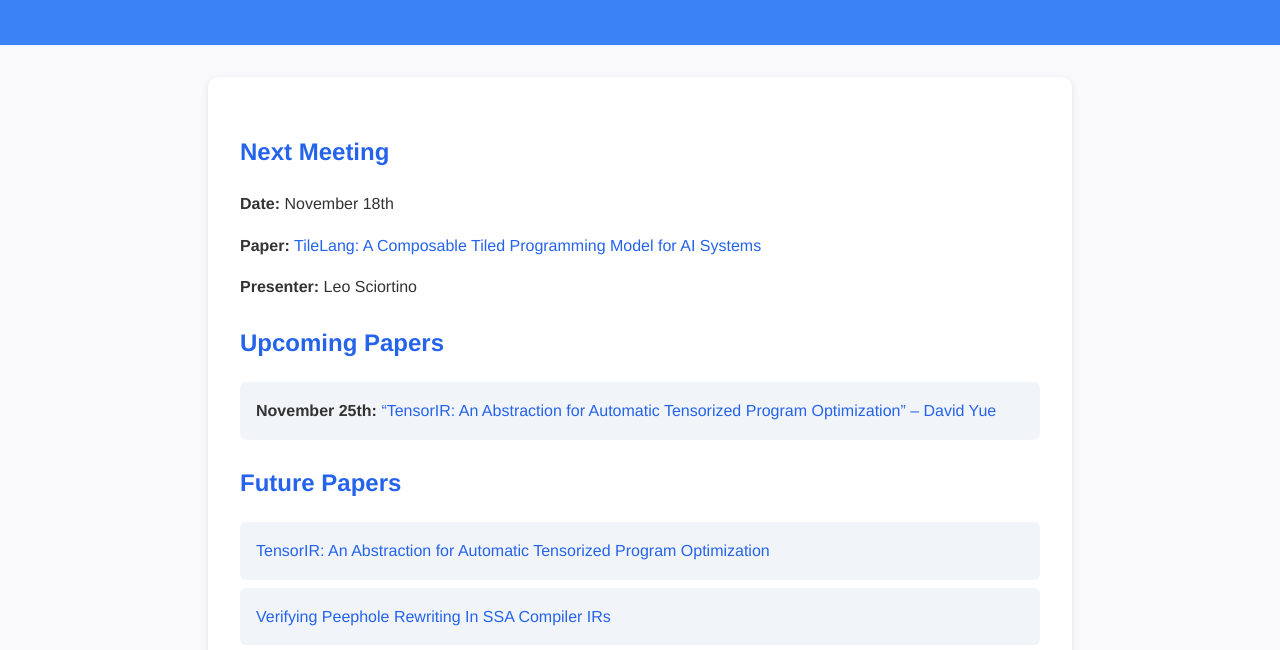
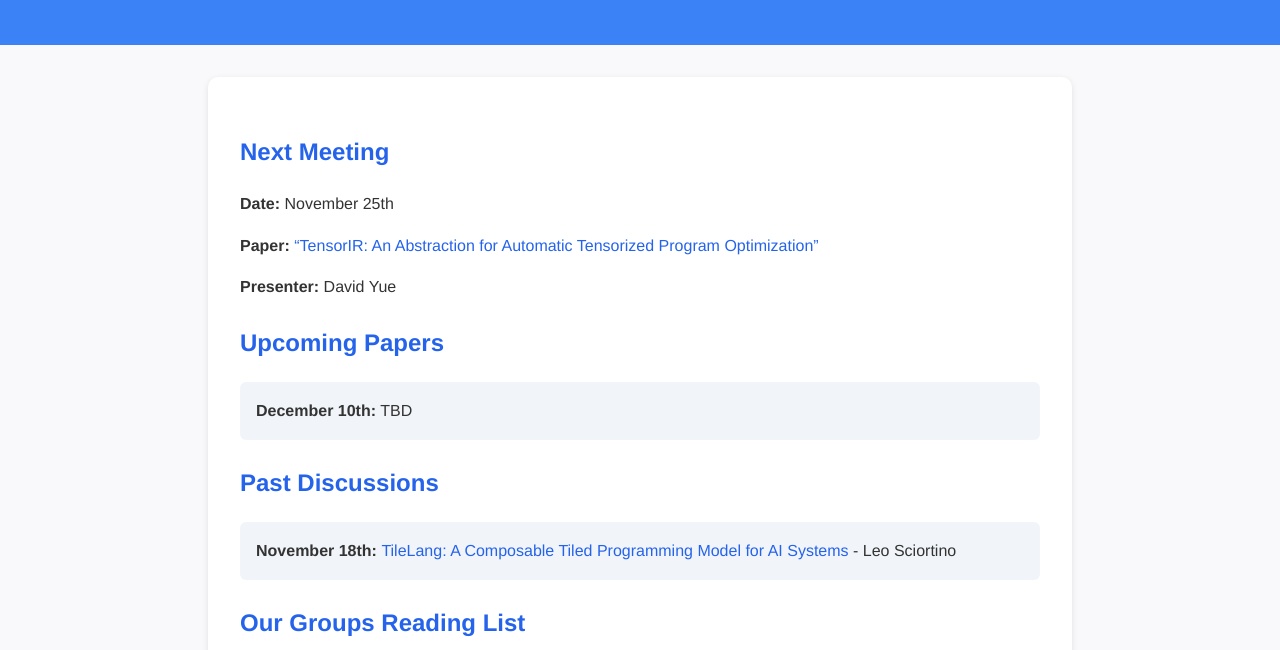
Before and after one commit to leosciortino/leosciortino.github.io, a plain HTML site: page reading_group.html in a window 1280 px wide. Shown: the part 128-778 px from the top of the page. Drawn offline with Linux system fonts and the light colour scheme.

Commit message:
updated list

```diff
--- a/reading_group.html
+++ b/reading_group.html
@@ -80,39 +80,45 @@
   <main>
     <section>
       <h2>Next Meeting</h2>
-      <p><strong>Date:</strong> November 18th</p>
+      <p><strong>Date:</strong> November 25th</p>
       <p>
         <strong>Paper:</strong>
-        <a href="https://arxiv.org/abs/2504.17577">TileLang: A Composable Tiled Programming Model for AI Systems</a>
+          <a href="https://arxiv.org/pdf/2207.04296">
+            “TensorIR: An Abstraction for Automatic Tensorized Program Optimization”
+          </a>
       </p>
-      <p><strong>Presenter:</strong> Leo Sciortino</p>
+      <p><strong>Presenter:</strong> David Yue</p>
     </section>
 
     <section>
       <h2>Upcoming Papers</h2>
       <ul id="upcoming-papers-list">
         <li>
-          <strong>November 25th:</strong>
-          <a href="https://arxiv.org/pdf/2207.04296">
-            “TensorIR: An Abstraction for Automatic Tensorized Program Optimization” – David Yue
-          </a>
+          <strong>December 10th:</strong> TBD
+        </li>
+      </ul>
+    </section>
+
+    <section>
+      <h2>Past Discussions</h2>
+      <ul>
+        <li>
+            <strong>November 18th: </strong>
+            <a href="https://arxiv.org/abs/2504.17577">TileLang: A Composable Tiled Programming Model for AI Systems</a>
+            - Leo Sciortino
         </li>
       </ul>
     </section>
 
     <section id="future-papers-section">
-      <h2>Future Papers</h2>
+      <h2>Our Groups Reading List</h2>
       <ul id="future-papers-list"></ul>
     </section>
 
-    <section>
-      <h2>Past Discussions</h2>
-      <ul></ul>
-    </section>
   </main>
 
   <footer>
-    <p>&copy; 2025 Paper Reading Group. All rights reserved.</p>
+    <p>&copy; 2025 </p>
   </footer>
 
   <script>
```
